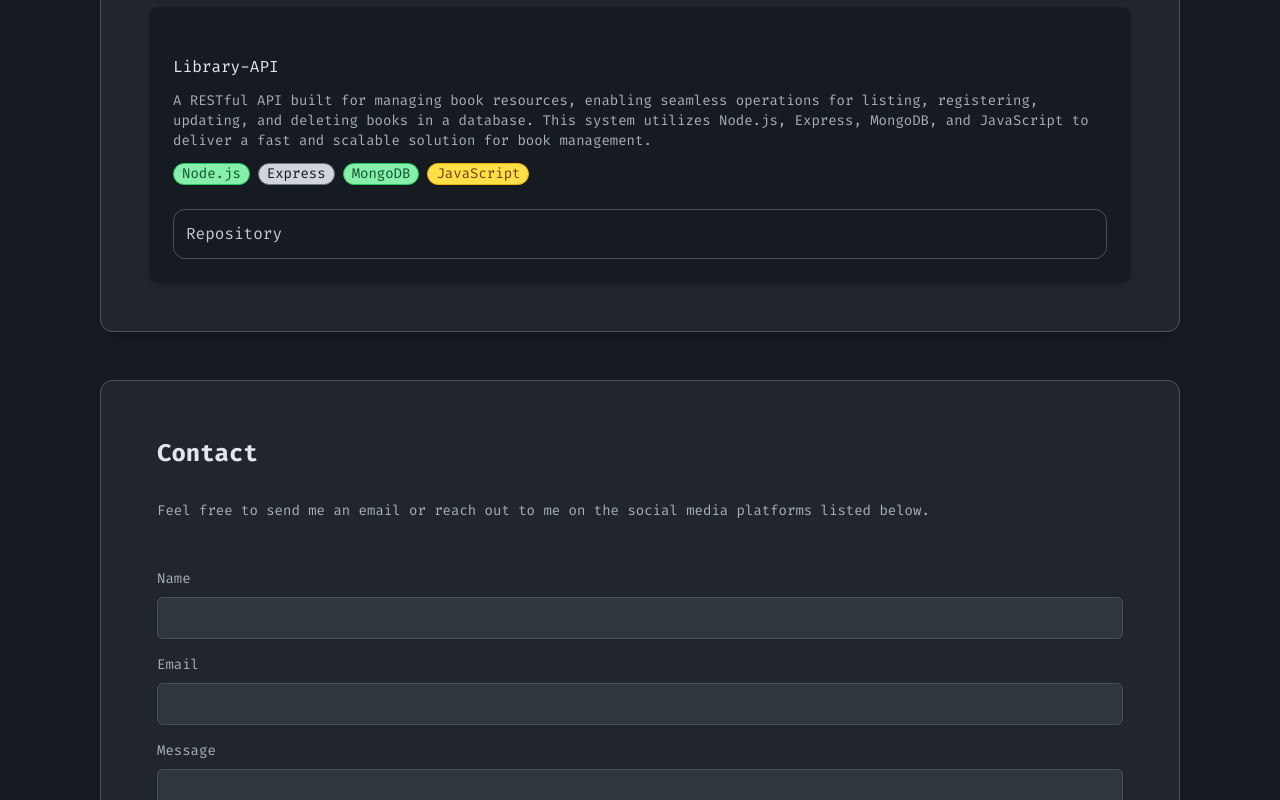
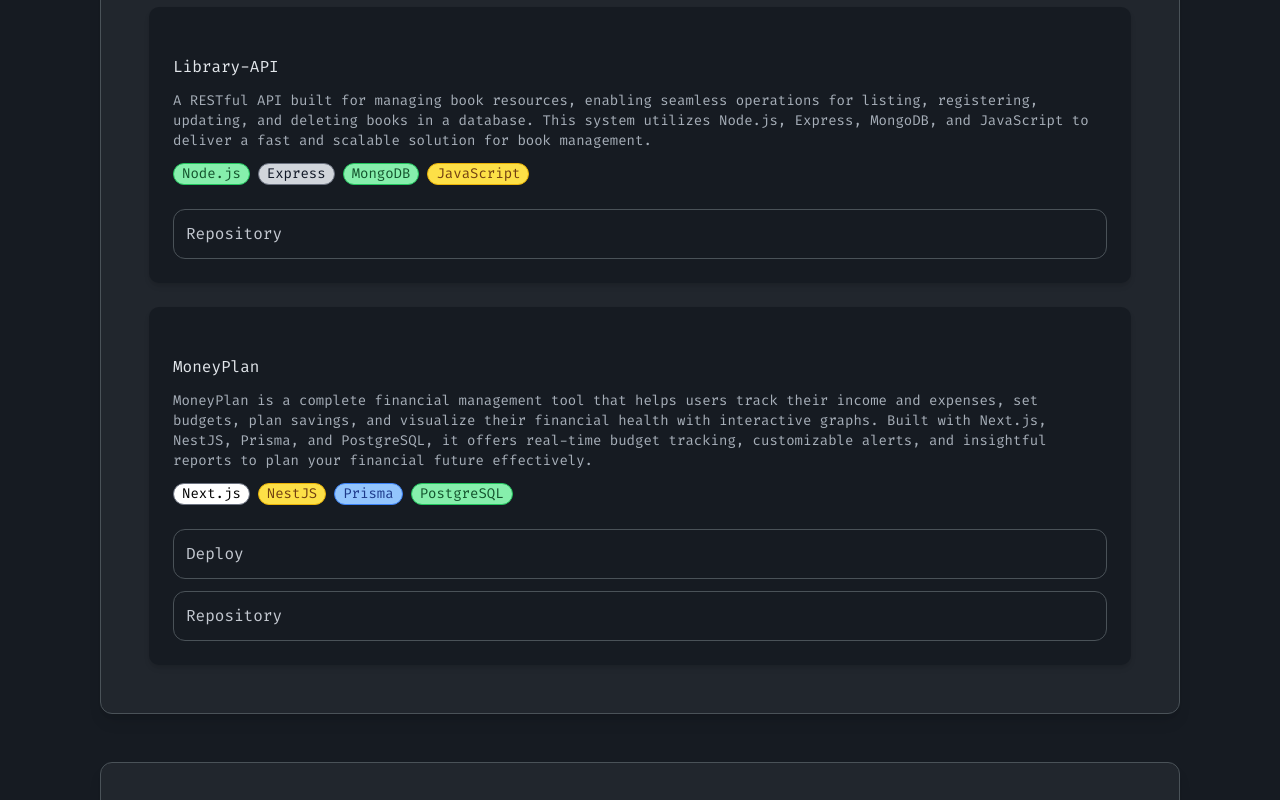
Before and after one commit to hermesgsc/portfolio, a Next.js app: page /home in a window 1280 px wide. Shown: the part 2000-2800 px from the top of the page. Built offline with nearby package versions, Linux system fonts and the light colour scheme; some icons are missing.

Commit message:
Update Projects.tsx

```diff
--- a/src/components/Projects.tsx
+++ b/src/components/Projects.tsx
@@ -3,11 +3,12 @@ import { Icon } from "@iconify/react";
 import Card from "./Card";
 import Typography from "./Typography";
 
+// Type definitions for Project and Technology
 interface Project {
   title: string;
   description: string;
   technologies: Technology[];
-  deployUrl: string;
+  deployUrl: string | undefined;
   repositoryUrl: string;
 }
 
@@ -18,6 +19,7 @@ interface Technology {
   text: string;
 }
 
+// Array of projects including "MoneyPlan"
 export const projectsData: Project[] = [
   {
     title: "Library-API",
@@ -52,9 +54,43 @@ export const projectsData: Project[] = [
     repositoryUrl: "https://github.com/hermesgsc/books-api-rest",
     deployUrl: "",
   },
+  {
+    title: "MoneyPlan",
+    description:
+      "MoneyPlan is a complete financial management tool that helps users track their income and expenses, set budgets, plan savings, and visualize their financial health with interactive graphs. Built with Next.js, NestJS, Prisma, and PostgreSQL, it offers real-time budget tracking, customizable alerts, and insightful reports to plan your financial future effectively.",
+    technologies: [
+      {
+        name: "Next.js",
+        bg: "bg-white",
+        border: "border-gray-500",
+        text: "text-black",
+      },
+      {
+        name: "NestJS",
+        bg: "bg-yellow-300",
+        border: "border-yellow-500",
+        text: "text-yellow-900",
+      },
+      {
+        name: "Prisma",
+        bg: "bg-blue-300",
+        border: "border-blue-500",
+        text: "text-blue-900",
+      },
+      {
+        name: "PostgreSQL",
+        bg: "bg-green-300",
+        border: "border-green-500",
+        text: "text-green-900",
+      },
+    ],
+    repositoryUrl: "https://github.com/hermesgsc/money-plan",
+    deployUrl: "https://money-plan.vercel.app/",
+  },
 ];
 
 const Projects: React.FC = () => {
+  // Function to handle button clicks (open URLs)
   const handleButtonClick = (url: string | undefined) => {
     if (url) {
       window.open(url, "_blank"); // Open the URL in a new tab
```
